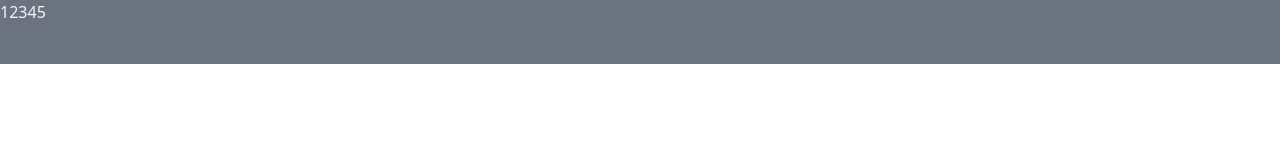
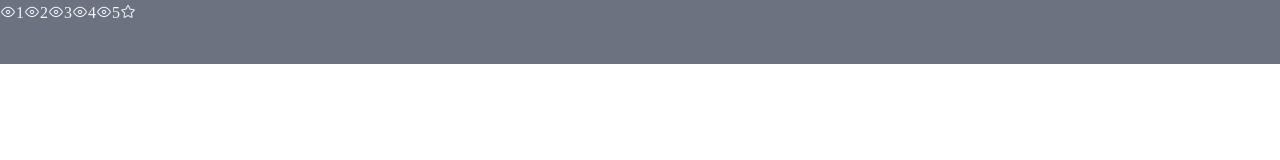
Before and after one commit to azjfeng/azjfeng-boke, a React app: page / in a window 1280 px wide. Shown: the top 160 px of the page. Built offline with nearby package versions, Linux system fonts and the light colour scheme.

Commit message:
增加阿里图标

```diff
--- a/src/components/App.tsx
+++ b/src/components/App.tsx
@@ -7,7 +7,7 @@ interface ItemPropsValue {
     title: string;
 }
 const Item = (props: ItemPropsValue)=>{
-    return <span className="text-gray-100">{props.title}</span>
+    return <span className="text-gray-100 iconfont icon-browse">{props.title}</span>
 }
 function App(){
     const arr: any[] = [1,2,3,4,5]
@@ -17,6 +17,7 @@ function App(){
                 return <Item title={item}/>
             })
         }
+        <span className="text-gray-100  iconfont icon-favorite"></span>
     </div>
 }
 
--- a/src/styles/index.css
+++ b/src/styles/index.css
@@ -3,3 +3,52 @@
 @tailwind components;
 
 @tailwind utilities;
+
+@font-face {
+  font-family: "iconfont"; /* Project id  */
+  src: url("iconfont.ttf?t=1640656520453") format("truetype");
+}
+
+.iconfont {
+  font-family: "iconfont" !important;
+  font-size: 16px;
+  font-style: normal;
+  -webkit-font-smoothing: antialiased;
+  -moz-osx-font-smoothing: grayscale;
+}
+
+.icon-browse:before {
+  content: "\e666";
+}
+
+.icon-eye-close:before {
+  content: "\e66f";
+}
+
+.icon-favorite:before {
+  content: "\e670";
+}
+
+.icon-home:before {
+  content: "\e674";
+}
+
+.icon-help:before {
+  content: "\e677";
+}
+
+.icon-navigation:before {
+  content: "\e67a";
+}
+
+.icon-search:before {
+  content: "\e67d";
+}
+
+.icon-user:before {
+  content: "\e682";
+}
+
+.icon-upload:before {
+  content: "\e683";
+}
--- a/webpack.config.js
+++ b/webpack.config.js
@@ -33,7 +33,7 @@ module.exports = {
         use: ['style-loader', 'css-loader', 'less-loader']
       },
       {
-        test: /\.(png|jpe?g|gif)$/i,
+        test: /\.(png|jpe?g|gif|ttf)$/i,
         loader: 'file-loader',
         options: {
           outputPath: 'assets',
```
Also changed, not shown: src/styles/iconfont.ttf (added), 2 other files (tests, documents, lock files or other folders).
